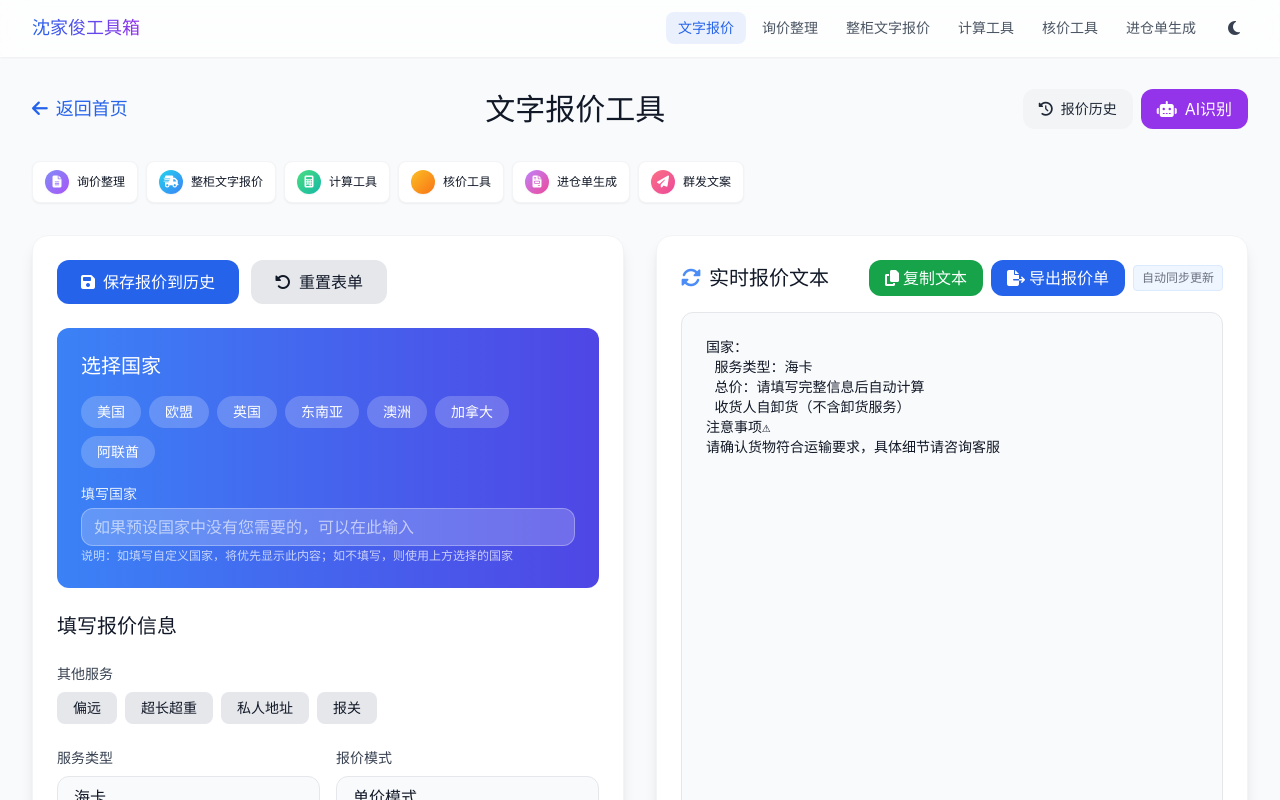
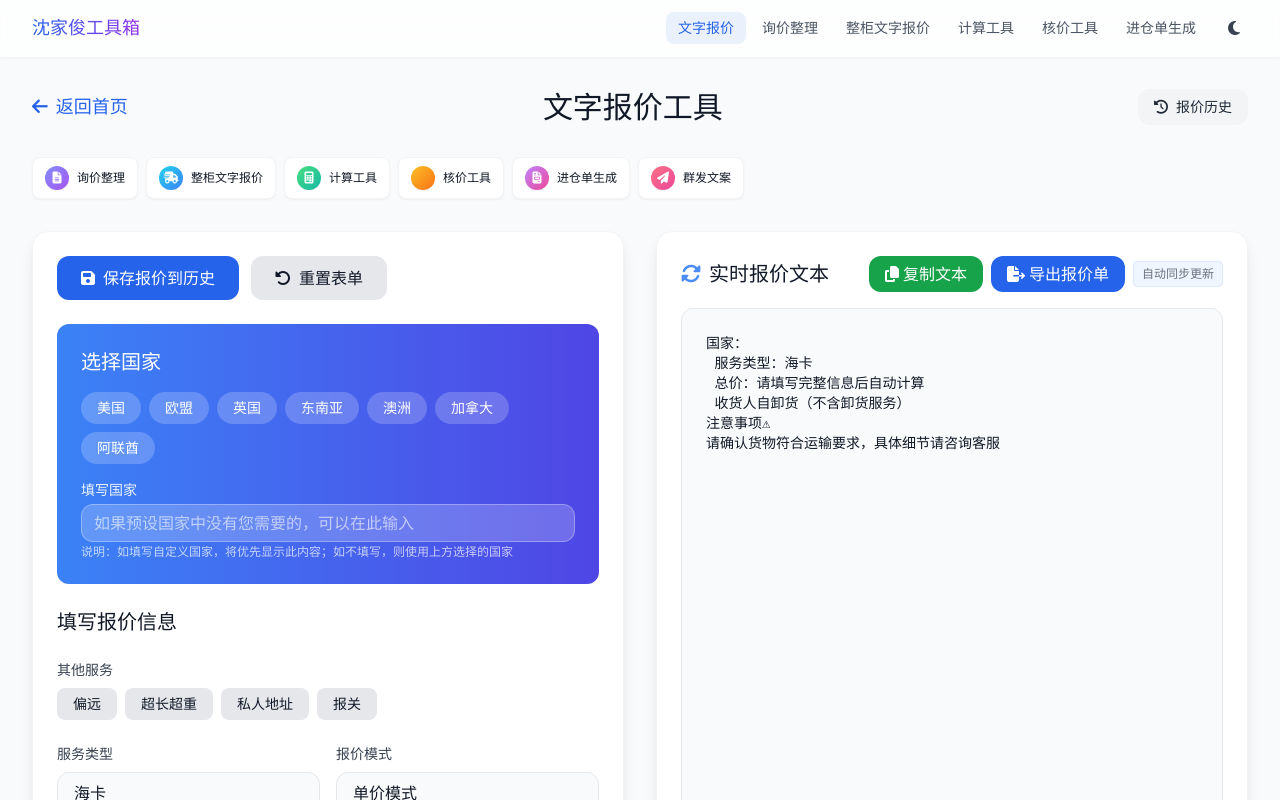
Before and after one commit to jiajuns999-cmd/SJJ-GONGJU, a React (Vite) app: page /text-quote in a window 1280 px wide. Shown: the top 800 px of the page. Built offline with nearby package versions, Linux system fonts and the light colour scheme.

Commit message:
feat: 移除所有工具的AI功能（AI识别按钮/deepseek徽章/aiService），清理群发文案死链

```diff
--- a/src/pages/TextQuote.tsx
+++ b/src/pages/TextQuote.tsx
@@ -5,8 +5,6 @@ import { Link } from "react-router-dom";
 import { toast } from "sonner";
 import ToolShortcuts from "@/components/ToolShortcuts";
 import { QuoteSyncContext } from "@/contexts/quoteSyncContext";
-import AITextRecognizer from "@/components/AITextRecognizer";
-import { extractField } from "@/lib/aiService";
 
 interface QuoteHistory {
     id: string;
@@ -971,94 +969,6 @@ ${getNotes()}`;
                              className={`px-4 py-2 rounded-xl text-sm font-medium flex items-center ${isDark ? "bg-gray-800 text-gray-200 hover:bg-gray-700" : "bg-gray-100 text-gray-800 hover:bg-gray-200"} transition-all`}>
                              <i className="fa-solid fa-history mr-2"></i>报价历史
                          </motion.button>
-                 <AITextRecognizer
-                          toolType="textQuote"
-                          onRecognize={(data) => {
-                            // 检查是否有解析错误
-                            if (data.error) {
-                              toast.error("AI识别解析失败，请检查输入内容并重试");
-                              return;
-                            }
-
-                            // 确保只处理文字报价相关数据，严格过滤掉任何可能混入的尺寸相关字段
-                            // 计费重、预估件数只保留纯数字（去掉单位等）
-                            const cleanNumber = (val: any) => {
-                              if (!val) return '';
-                              const str = String(val);
-                              // 提取数字（包括小数）
-                              const match = str.match(/[\d.]+/);
-                              return match ? match[0] : '';
-                            };
-                            const textQuoteData = {
-                              country: data.country || '',
-                              address: data.address || '',
-                              zipCode: data.zipCode || '',
-                              product: data.product || '',
-                              chargeableWeight: cleanNumber(data.chargeableWeight),
-                              estimatedQuantity: cleanNumber(data.estimatedQuantity)
-                              // 明确不包含任何尺寸相关字段
-                            };
-
-                            // 处理识别结果并填充到表单，只更新与文字报价相关的字段
-                            setFormData(prev => ({
-                              ...prev,
-                              country: textQuoteData.country,
-                              address: textQuoteData.address,
-                              zipCode: textQuoteData.zipCode,
-                              product: textQuoteData.product,
-                              chargeableWeight: textQuoteData.chargeableWeight,
-                              estimatedQuantity: textQuoteData.estimatedQuantity
-                            }));
-
-                            // 当识别到国家时，自动处理国家选择逻辑
-                            const recognizedCountry = textQuoteData.country;
-                            if (recognizedCountry) {
-                              // 检查是否为欧盟国家
-                              const isEuCountry = EU_COUNTRIES.some(country =>
-                                country.label.includes(recognizedCountry) ||
-                                recognizedCountry.includes(country.label)
-                              );
-
-                              // 检查是否为东南亚国家
-                              const isSeaCountry = SEA_COUNTRIES.some(country =>
-                                country.label.includes(recognizedCountry) ||
-                                recognizedCountry.includes(country.label)
-                              );
-
-                              // 检查是否为预设国家
-                              const presetCountry = COUNTRIES.find(country =>
-                                country.label.includes(recognizedCountry) ||
-                                recognizedCountry.includes(country.label)
-                              );
-
-                              // 设置相应的状态
-                              if (isEuCountry) {
-                                setShowEuCountrySelect(true);
-                              } else if (isSeaCountry) {
-                                setShowSeaCountrySelect(true);
-                              } else if (presetCountry) {
-                                // 选择预设国家
-                                setFormData(prev => ({ ...prev, country: presetCountry.value }));
-                                setSelectedEuCountry(null);
-                                setSelectedSeaCountry(null);
-                              } else {
-                                // 设置为自定义国家
-                                setCustomCountry(recognizedCountry);
-                              }
-
-                              toast.success(`已自动识别并选择国家: ${recognizedCountry}`);
-                            }
-
-                            // 如果识别到了数据，显示成功提示
-                            const hasData = Object.values(textQuoteData).some(value => value !== undefined && value !== null && value !== '');
-                            if (hasData) {
-                              toast.success("AI识别成功！已自动填充相关信息");
-                            } else {
-                              toast.warning("未识别到有效信息，请检查输入内容");
-                            }
-                          }}
-                          placeholder="请输入物流报价相关文本，AI将重点识别国家、地址、邮编、产品、计费重、件数等信息..."
-                         />
                      </div>
                   </div>
                </header>
```
